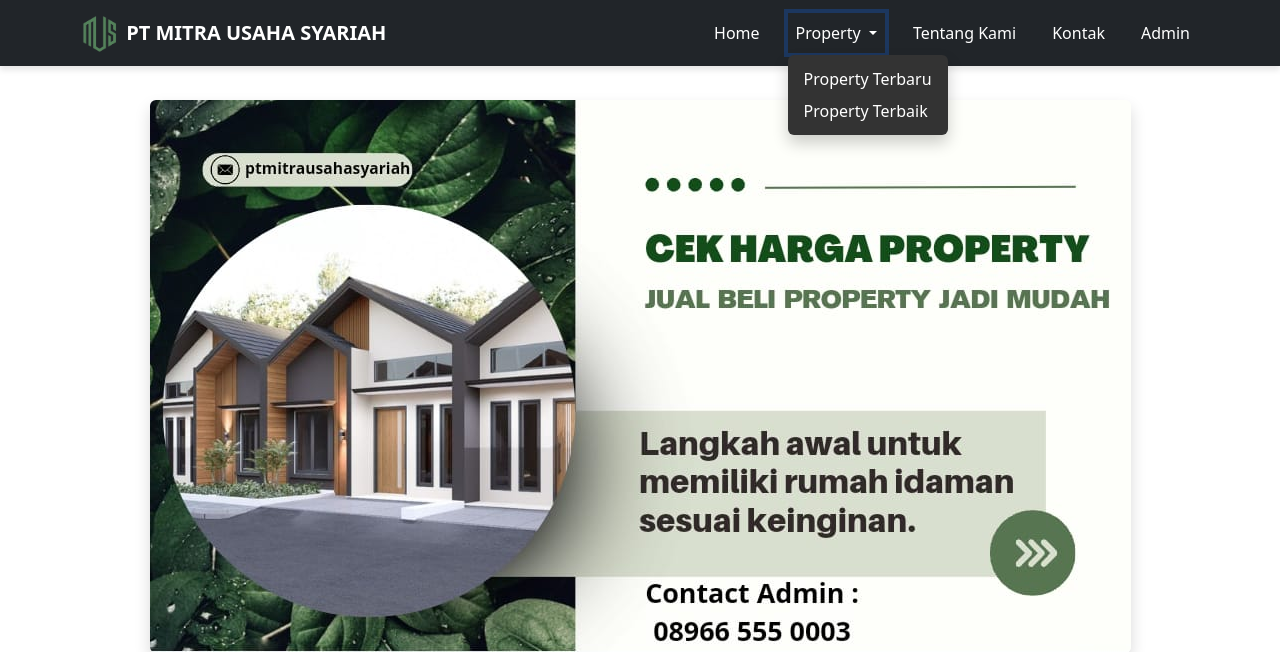
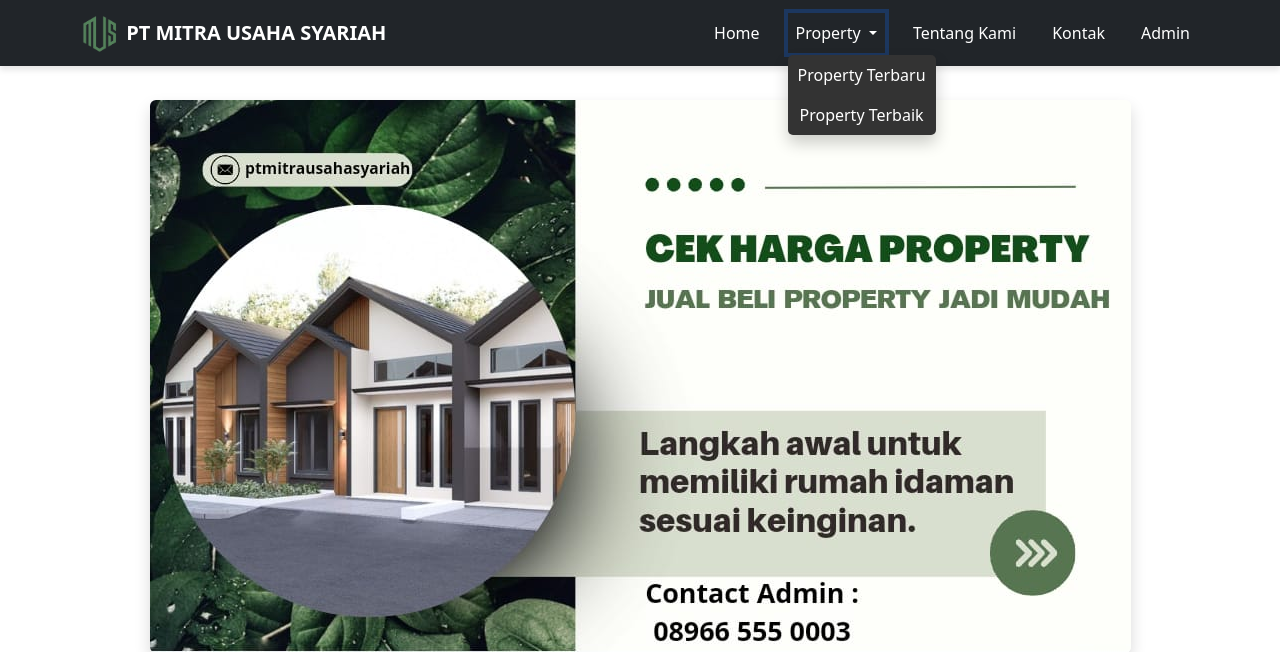
Before and after one commit to IbnuAlanNuari/jualbelirumah, a PHP site: page / in a window 1280 px wide, after a click on "Property". Shown: the top 652 px of the page. Run offline with PHP 8.4, Linux system fonts and the light colour scheme; data that the repository does not hold is empty.

Commit message:
perbarui index dan css

```diff
--- a/assets/css/styles.css
+++ b/assets/css/styles.css
@@ -174,3 +174,26 @@
     background-color: #555; /* Warna latar belakang lebih gelap saat hover */
     color: yellow; /* Warna teks kuning saat hover */
 }
+
+/* Membuat dropdown dengan kotak kecil dan teks di tengah */
+.custom-dropdown {
+    min-width: 120px; /* Menentukan lebar minimal dropdown untuk membuatnya lebih kecil */
+    padding: 0; /* Mengurangi padding di dalam dropdown */
+    text-align: center; /* Menyusun teks di dalam dropdown agar berada di tengah */
+    border-radius: 5px; /* Menambahkan sedikit radius pada sudut agar kotak terlihat lebih halus */
+    box-shadow: 0px 2px 10px rgba(0, 0, 0, 0.1); /* Menambahkan sedikit bayangan pada dropdown */
+    background-color: #343a40; /* Warna latar belakang dropdown (sesuaikan dengan tema) */
+}
+
+/* Mengubah item di dalam dropdown menjadi lebih kecil */
+.custom-dropdown .dropdown-item {
+    font-size: 14px; /* Ukuran font lebih kecil */
+    padding: 8px 10px; /* Padding yang lebih kecil agar terlihat lebih compact */
+    text-align: center; /* Menyusun teks pada setiap item dropdown di tengah */
+}
+
+/* Hover effect untuk item dropdown */
+.custom-dropdown .dropdown-item:hover {
+    background-color: #495057; /* Menambahkan warna hover pada item */
+    color: #fff; /* Mengubah warna teks saat hover */
+}
--- a/index.php
+++ b/index.php
@@ -58,7 +58,7 @@ $result_best = $conn->query($sql_best);
                                 data-bs-toggle="dropdown" aria-expanded="false">
                                 Property
                             </a>
-                            <ul class="dropdown-menu" aria-labelledby="navbarDropdown">
+                            <ul class="dropdown-menu custom-dropdown" aria-labelledby="navbarDropdown">
                                 <li><a class="dropdown-item" href="new_property">Property Terbaru</a></li>
                                 <li><a class="dropdown-item" href="best_property">Property Terbaik</a></li>
                             </ul>
```
